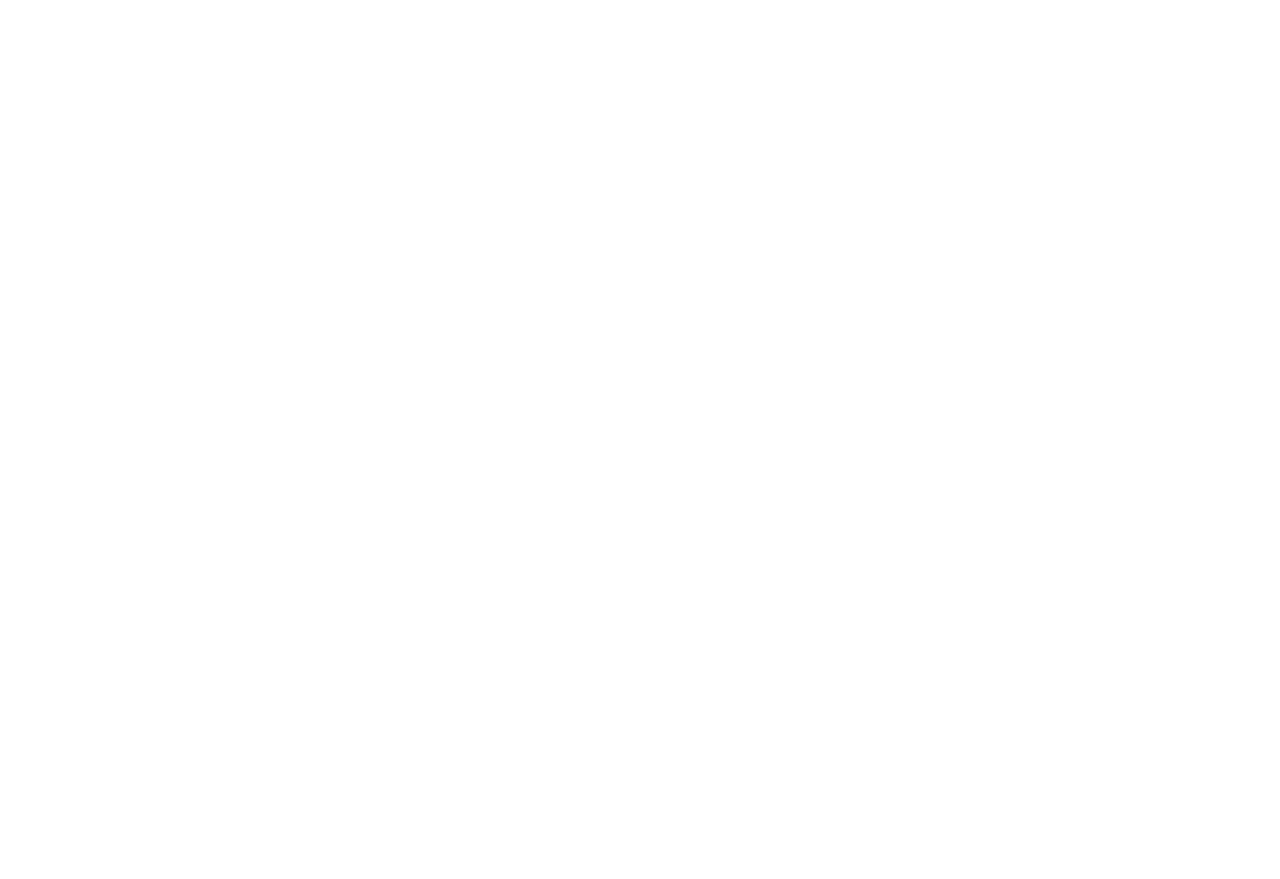
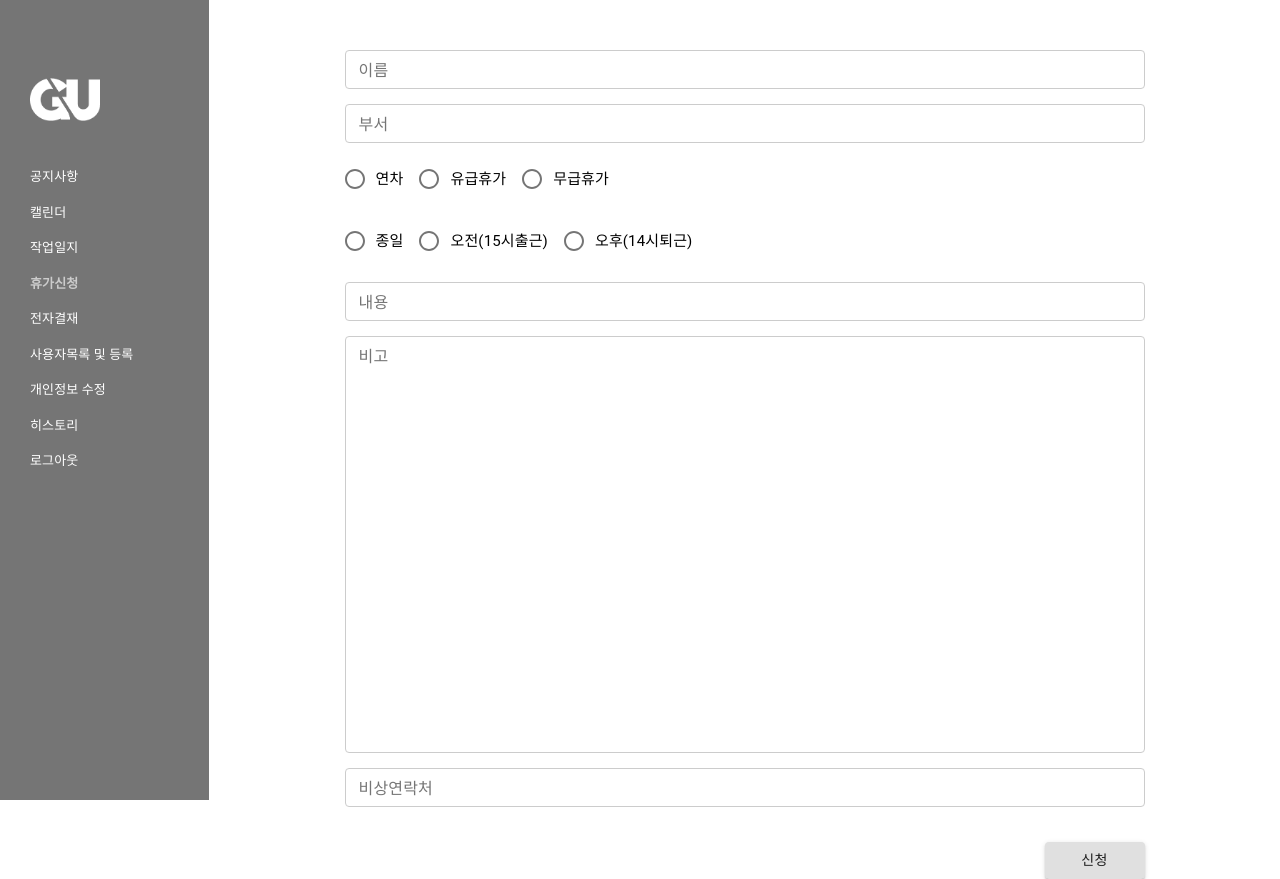
Before and after one commit to eunah3693/p_managementReact, a React (Create React App) app: page /offDetail in a window 1280 px wide. Before the commit the page ends 800 px from the top, so only its background shows below. Built offline with nearby package versions, Linux system fonts and the light colour scheme.

Commit message:
휴가신청 page

```diff
--- a/src/App.js
+++ b/src/App.js
@@ -7,6 +7,7 @@
 import WorkCalendar from './pages/WorkCalendar';
 import WorkDiary from './pages/WorkDiary';
 import OffList from './pages/OffList';
+import OffDetail from './pages/OffDetail';
 
 function App() {
   return (
@@ -16,6 +17,7 @@
         <Route path="/calendar" component={WorkCalendar} />
         <Route path="/diary" component={WorkDiary} />
         <Route path="/off" component={OffList} />
+        <Route path="/offDetail" component={OffDetail} />
         <Route path="/" component={Login} exact/>
     </div>
   );
--- /dev/null
+++ b/src/pages/OffDetail.js
@@ -0,0 +1,114 @@
+import React, { useState, useEffect } from 'react';
+import { useLocation } from 'react-router-dom';
+import Nav from '../component/Nav';
+import RadioBox from '../component/RadioBox';
+import InputBox from '../component/InputBox';
+import InputFile from '../component/InputFile';
+import { makeStyles } from '@material-ui/core/styles';
+import Button from '@material-ui/core/Button';
+
+
+const useStyles = makeStyles((theme) => ({
+    layout:{
+        display:"flex"
+    },
+    content:{
+        width:"100%",
+        display:"flex",
+        alignItems:"center",
+        flexDirection:"column",
+        paddingTop:"50px"
+    },
+    radioBox:{
+        width:"800px",
+        display:"flex",
+        justifyContent:"flex-start",
+        paddingBottom:"20px"
+    },
+    inputBox:{
+        paddingBottom:"15px"
+    },
+    buttonBox:{
+        width:"800px",
+        display:"flex",
+        justifyContent:"flex-end",
+        textDecoration:"none",
+        paddingTop:"20px",
+        "& button":{
+            width:"100px",
+        }
+    }
+}));
+
+function OffDetail(){
+    const classes = useStyles();
+    const location = useLocation()
+
+
+    const radioData1=["연차","유급휴가","무급휴가"];
+    const radioData2=["종일","오전(15시출근)","오후(14시퇴근)"];
+    const [data, setData] = useState({
+        name:"",
+        department:"",
+        rank:"",
+        position:"",
+        offType:"",
+        duration:"",
+        offTime:"",
+        content:"",
+        extra:"",
+        phone:"",
+        applyDate:"",
+        approve1:"",
+        approve2:"",
+    });
+    function changeValue(e, key){
+      data[key]=e.target.value;
+      setData({...data})
+    }
+
+    useEffect(() => {
+        if(location.pathname.split("/noticeDetail/")[1]){ //pathname 있으면 보기, 없으면 등록
+            setData({
+                type:"취업규칙",
+                title:"title",
+                content:"content",
+                writer:"writer",
+                sFile:""
+            })
+        }
+      }, [location.pathname]);
+
+    return (
+        <div className={classes.layout}>
+          <Nav nameOn="휴가신청"></Nav>
+          <form className={classes.content}>
+            <div className={classes.inputBox}>
+                <InputBox width="800px" multiline={false} rows={1} label="이름" inputValue={data.name} changeValue={(e)=>{changeValue(e,"name")}} ></InputBox>
+            </div>
+            <div className={classes.inputBox}>
+                <InputBox width="800px" multiline={false} rows={1} label="부서" inputValue={data.department} changeValue={(e)=>{changeValue(e,"department")}} ></InputBox>
+            </div>
+            <div className={classes.radioBox}>
+                <RadioBox radioData={radioData1} radioValue={data.type} handleChangeRadio={(e)=>{changeValue(e,"type")}} ></RadioBox>
+            </div>
+            <div className={classes.radioBox}>
+                <RadioBox radioData={radioData2} radioValue={data.offTime} handleChangeRadio={(e)=>{changeValue(e,"offTime")}} ></RadioBox>
+            </div>
+            <div className={classes.inputBox}>
+                <InputBox width="800px" multiline={false} rows={1} label="내용" inputValue={data.content} changeValue={(e)=>{changeValue(e,"content")}} ></InputBox>
+            </div>
+            <div className={classes.inputBox}>
+                <InputBox width="800px" multiline={true} rows={20}  label="비고" inputValue={data.extra} changeValue={(e)=>{changeValue(e,"extra")}}></InputBox>
+            </div>
+            <div className={classes.inputBox}>
+                <InputBox width="800px" multiline={false} rows={1}  label="비상연락처" inputValue={data.phone} changeValue={(e)=>{changeValue(e,"phone")}}></InputBox>
+            </div>
+            <div className={classes.buttonBox}><Button variant="contained">신청</Button></div>
+          </form>
+        </div>
+    );
+
+}
+
+export default OffDetail;
```
